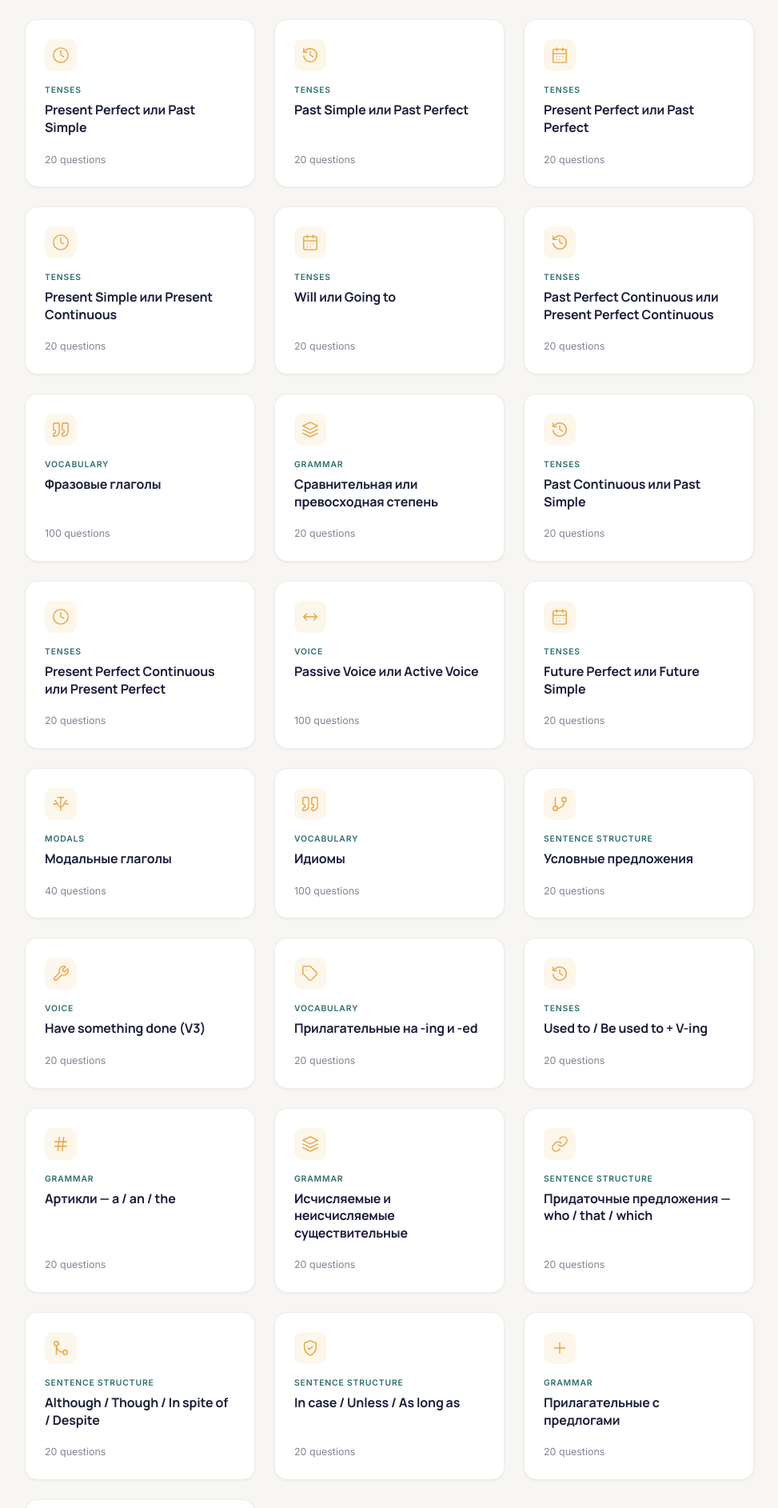
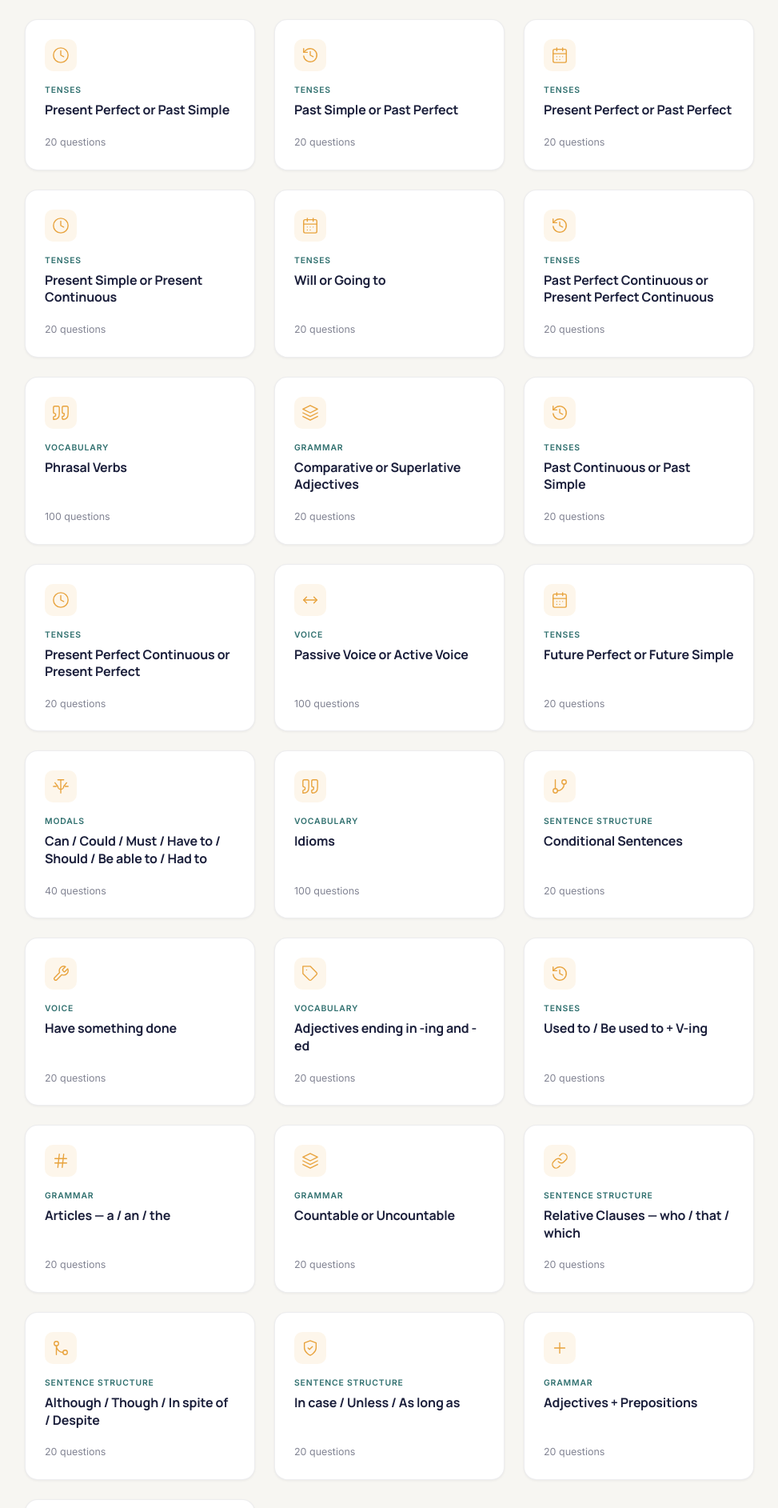
Before and after one commit to khamid9/english-grammar-tests, a React (Vite) app: page / in a window 1280 px wide. Shown: the part 140-2025 px from the top of the page at 80% size, without its empty margins (153-1126 px from the left). Built offline with nearby package versions, Linux system fonts and the light colour scheme.

Commit message:
All test titles in English

```diff
--- a/src/data/testsList.js
+++ b/src/data/testsList.js
@@ -2,7 +2,6 @@ const testsList = [
   {
     id: "pp_ps",
     title: "Present Perfect or Past Simple",
-    titleRu: "Present Perfect или Past Simple",
     questionsFile: "pp_ps",
     category: "Tenses",
     icon: "clock",
@@ -12,7 +11,6 @@ const testsList = [
   {
     id: "ps_pp",
     title: "Past Simple or Past Perfect",
-    titleRu: "Past Simple или Past Perfect",
     questionsFile: "ps_pp",
     category: "Tenses",
     icon: "history",
@@ -22,7 +20,6 @@ const testsList = [
   {
     id: "pp_pastpp",
     title: "Present Perfect or Past Perfect",
-    titleRu: "Present Perfect или Past Perfect",
     questionsFile: "pp_pastpp",
     category: "Tenses",
     icon: "calendar",
@@ -32,7 +29,6 @@ const testsList = [
   {
     id: "ps_pc",
     title: "Present Simple or Present Continuous",
-    titleRu: "Present Simple или Present Continuous",
     questionsFile: "ps_pc",
     category: "Tenses",
     icon: "clock",
@@ -42,7 +38,6 @@ const testsList = [
   {
     id: "will_going_to",
     title: "Will or Going to",
-    titleRu: "Will или Going to",
     questionsFile: "will_going_to",
     category: "Tenses",
     icon: "calendar",
@@ -52,7 +47,6 @@ const testsList = [
   {
     id: "ppc_ppc",
     title: "Past Perfect Continuous or Present Perfect Continuous",
-    titleRu: "Past Perfect Continuous или Present Perfect Continuous",
     questionsFile: "ppc_ppc",
     category: "Tenses",
     icon: "history",
@@ -62,7 +56,6 @@ const testsList = [
   {
     id: "phrasal_verbs",
     title: "Phrasal Verbs",
-    titleRu: "Фразовые глаголы",
     questionsFile: "phrasal_verbs",
     category: "Vocabulary",
     icon: "quotes",
@@ -72,7 +65,6 @@ const testsList = [
   {
     id: "comp_super",
     title: "Comparative or Superlative Adjectives",
-    titleRu: "Сравнительная или превосходная степень",
     questionsFile: "comp_super",
     category: "Grammar",
     icon: "stack",
@@ -82,7 +74,6 @@ const testsList = [
   {
     id: "pastc_pasts",
     title: "Past Continuous or Past Simple",
-    titleRu: "Past Continuous или Past Simple",
     questionsFile: "pastc_pasts",
     category: "Tenses",
     icon: "history",
@@ -92,7 +83,6 @@ const testsList = [
   {
     id: "pp_pc",
     title: "Present Perfect Continuous or Present Perfect",
-    titleRu: "Present Perfect Continuous или Present Perfect",
     questionsFile: "pp_pc",
     category: "Tenses",
     icon: "clock",
@@ -102,7 +92,6 @@ const testsList = [
   {
     id: "passive_voice",
     title: "Passive Voice or Active Voice",
-    titleRu: "Passive Voice или Active Voice",
     questionsFile: "passive_voice",
     category: "Voice",
     icon: "arrows",
@@ -112,7 +101,6 @@ const testsList = [
   {
     id: "future_perfect_simple",
     title: "Future Perfect or Future Simple",
-    titleRu: "Future Perfect или Future Simple",
     questionsFile: "future_perfect_simple",
     category: "Tenses",
     icon: "calendar",
@@ -122,7 +110,6 @@ const testsList = [
   {
     id: "modal_verbs",
     title: "Can / Could / Must / Have to / Should / Be able to / Had to",
-    titleRu: "Модальные глаголы",
     questionsFile: "modal_verbs",
     category: "Modals",
     icon: "scales",
@@ -132,7 +119,6 @@ const testsList = [
   {
     id: "idioms",
     title: "Idioms",
-    titleRu: "Идиомы",
     questionsFile: "idioms",
     category: "Vocabulary",
     icon: "quotes",
@@ -142,7 +128,6 @@ const testsList = [
   {
     id: "conditionals",
     title: "Conditional Sentences",
-    titleRu: "Условные предложения",
     questionsFile: "conditionals",
     category: "Sentence Structure",
     icon: "branch",
@@ -152,7 +137,6 @@ const testsList = [
   {
     id: "have_done",
     title: "Have something done",
-    titleRu: "Have something done (V3)",
     questionsFile: "have_done",
     category: "Voice",
     icon: "wrench",
@@ -162,7 +146,6 @@ const testsList = [
   {
     id: "ing_ed_adjectives",
     title: "Adjectives ending in -ing and -ed",
-    titleRu: "Прилагательные на -ing и -ed",
     questionsFile: "ing_ed_adjectives",
     category: "Vocabulary",
     icon: "tag",
@@ -172,7 +155,6 @@ const testsList = [
   {
     id: "used_to",
     title: "Used to / Be used to + V-ing",
-    titleRu: "Used to / Be used to + V-ing",
     questionsFile: "used_to",
     category: "Tenses",
     icon: "history",
@@ -182,7 +164,6 @@ const testsList = [
   {
     id: "articles",
     title: "Articles — a / an / the",
-    titleRu: "Артикли — a / an / the",
     questionsFile: "articles",
     category: "Grammar",
     icon: "hash",
@@ -192,7 +173,6 @@ const testsList = [
   {
     id: "countable_uncountable",
     title: "Countable or Uncountable",
-    titleRu: "Исчисляемые и неисчисляемые существительные",
     questionsFile: "countable_uncountable",
     category: "Grammar",
     icon: "stack",
@@ -202,7 +182,6 @@ const testsList = [
   {
     id: "relative_clauses",
     title: "Relative Clauses — who / that / which",
-    titleRu: "Придаточные предложения — who / that / which",
     questionsFile: "relative_clauses",
     category: "Sentence Structure",
     icon: "link",
@@ -212,7 +191,6 @@ const testsList = [
   {
     id: "conjunctions",
     title: "Although / Though / In spite of / Despite",
-    titleRu: "Although / Though / In spite of / Despite",
     questionsFile: "conjunctions",
     category: "Sentence Structure",
     icon: "split",
@@ -222,7 +200,6 @@ const testsList = [
   {
     id: "condition_conj",
     title: "In case / Unless / As long as",
-    titleRu: "In case / Unless / As long as",
     questionsFile: "condition_conj",
     category: "Sentence Structure",
     icon: "shield",
@@ -232,7 +209,6 @@ const testsList = [
   {
     id: "adj_prepositions",
     title: "Adjectives + Prepositions",
-    titleRu: "Прилагательные с предлогами",
     questionsFile: "adj_prepositions",
     category: "Grammar",
     icon: "plus",
@@ -242,7 +218,6 @@ const testsList = [
   {
     id: "verb_prepositions",
     title: "Verb + Prepositions",
-    titleRu: "Глаголы с предлогами",
     questionsFile: "verb_prepositions",
     category: "Grammar",
     icon: "arrowRight",
--- a/src/pages/Home.jsx
+++ b/src/pages/Home.jsx
@@ -63,7 +63,7 @@ function Home() {
             >
               <TopicIcon name={test.icon} className="topic-card__icon" />
               <span className="topic-card__category">{test.category}</span>
-              <h2 className="topic-card__title">{test.titleRu}</h2>
+              <h2 className="topic-card__title">{test.title}</h2>
               <div className="topic-card__footer">
                 {hasContent ? (
                   <>
--- a/src/pages/Profile.jsx
+++ b/src/pages/Profile.jsx
@@ -110,7 +110,7 @@ function Profile() {
             <div key={test.id} className={`record-row ${r ? "" : "record-row--empty"}`}>
               <div className="record-info">
                 <span className="record-category">{test.category}</span>
-                <span className="record-title">{test.titleRu}</span>
+                <span className="record-title">{test.title}</span>
               </div>
               <div className="record-result">
                 {r ? (
--- a/src/pages/TestPage.jsx
+++ b/src/pages/TestPage.jsx
@@ -130,7 +130,7 @@ function TestPage() {
     const percent = Math.round((score / totalQuestions) * 100);
     return (
       <div className="test-page result-screen">
-        <h2>{testInfo.titleRu}</h2>
+        <h2>{testInfo.title}</h2>
 
         <div className="score-display">
           <span className="score-number">{score}</span>
@@ -204,7 +204,7 @@ function TestPage() {
     <div className="test-page">
       <div className="test-header">
         <Link to="/" className="back-link">&larr; Topics</Link>
-        <h2 className="test-title">{testInfo.titleRu}</h2>
+        <h2 className="test-title">{testInfo.title}</h2>
         <div className="progress-text">
           Question {currentIndex + 1} of {totalQuestions}
         </div>
```
